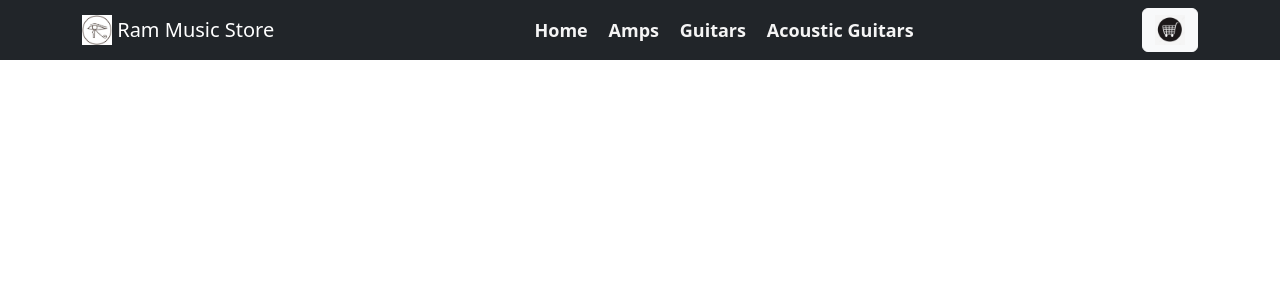
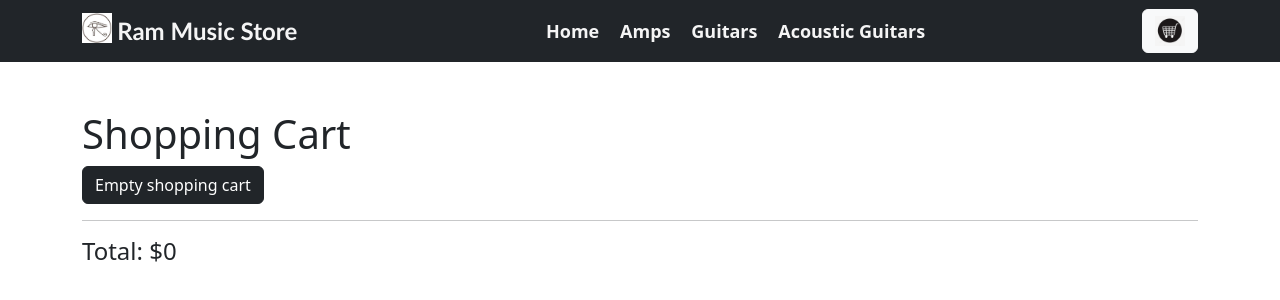
Before and after one commit to ramsesurb/desafio2, a React (Create React App) app: page /cart in a window 1280 px wide. Shown: the top 300 px of the page. Built offline with nearby package versions, Linux system fonts and the light colour scheme.

Commit message:
desafio cart render 1.0

```diff
--- a/package.json
+++ b/package.json
@@ -10,6 +10,7 @@
     "react": "^18.2.0",
     "react-bootstrap": "^2.5.0",
     "react-dom": "^18.2.0",
+    "react-icons": "^4.4.0",
     "react-router-dom": "^6.3.0",
     "react-scripts": "5.0.1",
     "web-vitals": "^2.1.4"
--- a/src/App.js
+++ b/src/App.js
@@ -5,11 +5,7 @@ import ItemListContainer from './components/ItemListContainer/ItemListContainer'
 import {BrowserRouter,Routes,Route} from "react-router-dom";
 import ItemDetailContainer from './components/ItemDetailContainer/ItemDetailContainer';
 import { CartProvider } from './components/contexts/CartProvider/CartProvider';
-
-
-
-
-
+import Cart from './components/Cart/Cart';
 
 
 function App() {
@@ -23,10 +19,13 @@ function App() {
 
       <Header/>
 
+
+
        <Routes>
        <Route path='/' element={ <ItemListContainer/> }/>
        <Route path='/productos/:categoryId' element={<ItemListContainer/>} />
        <Route path='/item/:itemId' element={<ItemDetailContainer />}/>
+       <Route path="/cart" element={<Cart/>}/>
       </Routes>
 
 
--- /dev/null
+++ b/src/components/Cart/Cart.js
@@ -0,0 +1,45 @@
+import React from 'react'
+import {useCartContext } from '../contexts/CartProvider/CartProvider'
+import { useState } from 'react'
+
+const Cart = () => {
+
+const {cart,removeItem,emptyCart,cartTotal} = useCartContext()
+
+console.log(cart)
+  return (
+
+<div className='container my-5'>
+    <h1> Shopping Cart</h1>
+    <button onClick={() => emptyCart(cart)} className='btn btn-dark'>Empty shopping cart</button>
+    <hr/>
+    {cart.map ((item) => (
+    <div key={item.id} className='container my-5 '>
+    <div className='row'>
+        <div key={item.id} className='col-3 ' >
+        <img src={item.images} style={{ width: '12rem' }} alt="" />
+        </div>
+        <div className='col-6 ' >
+        <h4> {item.name} </h4>
+        <h6>3 day shipping</h6>
+        <p>Rating : {item.rating}</p>
+        <p>Country origin : {item.countryOrigin}</p>
+        <p>Color: {item.color}</p>
+        </div>
+        <div className='col-3 ' >
+         <h5>Price</h5>
+         <h6>${item.price}</h6>
+         <br/>
+         <br/>
+         <br/>
+         <button onClick={() => removeItem(item.id)} className='btn btn-dark'> eliminate</button>
+        </div>
+        <hr/>
+    </div>
+    </div>
+))}
+ <h4> Total: ${cartTotal()} </h4>
+</div>
+)}
+
+export default Cart
--- a/src/components/CounterButton/CounterButton.js
+++ b/src/components/CounterButton/CounterButton.js
@@ -1,5 +1,6 @@
 
 import Card from 'react-bootstrap/Card';
+import { Link } from 'react-router-dom';
 
 const Counter = ({max, counter, setCounter, handleAdd}) => {
 
@@ -22,11 +23,10 @@ const Counter = ({max, counter, setCounter, handleAdd}) => {
         <span className="mx-2">{counter}</span>
         <button onClick={handlePlus} className="btn btn-dark">+</button>
         <br/>
-        <button onClick={handleAdd} className="btn btn-outline-dark my-2">
-                Agregar al carrito
-            </button>
+        <Link to="/cart" onClick={handleAdd} className="btn btn-outline-dark my-2">Add to cart</Link>
       </Card.Body>
     </Card>
+
   )
 }
 export default Counter
--- a/src/components/Data/Stock.js
+++ b/src/components/Data/Stock.js
@@ -241,6 +241,8 @@ export const stock = [
       price: 1399,
       stock: 13,
       isTopSeller: true,
+      countryOrigin: "Indonesia",
+      color: "natural"
     },
     { id: 11,
       name: "Fender Bassbreaker 30R 30W",
@@ -258,6 +260,8 @@ export const stock = [
       rever: true,
       price: 899.99,
       stock: 2,
+      countryOrigin: "Indonesia",
+      color: "natural"
     },
     {
       name: "Fender Champion 100",
@@ -277,6 +281,8 @@ export const stock = [
       price: 287.99,
       stock: 4,
       isTopSeller: false,
-      usb: false
+      usb: false,
+      countryOrigin: "Indonesia",
+      color: "natural"
     }
 ]
--- a/src/components/Header/Header.css
+++ b/src/components/Header/Header.css
@@ -3,6 +3,14 @@
     display: flex;
     justify-content: space-around;
     align-items: center;}
+
+    .mainTittle{
+        text-decoration: none;
+        font-weight: 800;
+        color: whitesmoke;
+        font-family: 'Gill Sans', 'Gill Sans MT', Calibri, 'Trebuchet MS', sans-serif;
+        font-size:x-large
+    }
 
     .header-navlink {
         font-size: 18px;
--- a/src/components/Header/Header.js
+++ b/src/components/Header/Header.js
@@ -26,7 +26,8 @@ export const Header = () => {
               height="30"
               className="d-inline-block align-top"
             />{' '}
-            Ram Music Store
+            <Link to=' ' className="mainTittle">Ram Music Store</Link>
+
 
           </Navbar.Brand>
 
--- a/src/components/ItemDetail/ItemDetail.js
+++ b/src/components/ItemDetail/ItemDetail.js
@@ -3,30 +3,27 @@ import ItemCounter from '../CounterButton/CounterButton';
 import { useState } from "react"
 import { CartContext } from '../contexts/CartProvider/CartProvider';
 import { useContext } from 'react';
-
-
-
-
+import { Link } from 'react-router-dom';
 
 const ItemDetail = ({item}) =>{
 const [cantidad, setCantidad] = useState(1)
-const {cart, setCart,addToCart, isInCart } = useContext (CartContext)
+const {cart ,addToCart, isInCart } = useContext (CartContext)
 console.log(cart)
 
+
 const handleAdd =() =>{
-const itemToCart ={id: item.id,precio: item.price,nombre: item.name,}
-  console.log(itemToCart)
+const itemToCart ={id: item.id,countryOrigin: item.countryOrigin, rating: item.rating, price: item.price, name: item.name, images: item.images,isTopSeller:item.isTopSeller,color: item.color, }
+
 
   addToCart(itemToCart)
-  console.log (isInCart(item.id))
+
 }
-
 
 return (
 <div className="container my-5 grid">
 
   <div>
-              <h1> Producto Detallado</h1>
+  <h1> Detailed Product</h1>
   <hr/>
   <div className="container  p-3">
       <div className="row">
@@ -45,23 +42,15 @@ const itemToCart ={id: item.id,precio: item.price,nombre: item.name,}
       </div>
       <div className="col-sm-4 bg-dark text-light">
         <h2> {item.name}</h2>
-                    <h3>Price {item.price}</h3>
+        <h3>Price ${item.price}</h3>
         {
         isInCart(item.id)
-                    ?  <button  className="btn btn-light my-2">ir al carrito</button>
+        ?  <Link to="/cart"  className="btn btn-light my-2">Go to cart</Link>
         :  <ItemCounter max={item.stock} counter={cantidad} setCounter={setCantidad} handleAdd={handleAdd}/>}
-
-
-
-
       </div>
       </div>
-
       </div>
       </div>
-
-
-
     </div>
 )
 }
--- a/src/components/ItemListContainer/ItemListContainer.js
+++ b/src/components/ItemListContainer/ItemListContainer.js
@@ -8,7 +8,6 @@ const ItemListContainer = ()=> {
 
 const [productos, setProductos] = useState([])
 const { categoryId } = useParams()
-
 
 useEffect(() => {
     pedirDatos()
@@ -31,7 +30,6 @@ const ItemListContainer = ()=> {
         <div className="container my-5 ">
 
           <Itemlist productos={productos} key={productos.id}/>
-
         </div>
     )
 
--- a/src/components/contexts/CartProvider/CartProvider.js
+++ b/src/components/contexts/CartProvider/CartProvider.js
@@ -1,15 +1,20 @@
-import { createContext, useEffect, useState } from "react";
+import { createContext, useEffect, useState,useContext } from "react";
 
 
  export const CartContext = createContext ()
 
 
+ const init = JSON.parse(localStorage.getItem('carrito')) || []
 
  export const CartProvider = ({children}) =>{
 
-    const [cart,setCart] =useState ([])
+    const [cart,setCart] =useState (init)
     const addToCart =(item) =>{setCart ([...cart,item])}
     const isInCart =(id) =>{ return cart.some ((item)=> item.id ===id)}
+    const removeItem = (id) => {setCart( cart.filter((item) => item.id !== id) )}
+    const cartQuantity = () => {return cart.reduce((acc, item) => acc + item.cantidad, 0)}
+    const emptyCart =() => {return setCart([])}
+    const cartTotal =()=> {return cart.reduce ((acc,item) => acc+ item.cantidad * item.price, 0)}
     useEffect(() => {localStorage.setItem('carrito', JSON.stringify(cart))}, [cart])
 
     return (
@@ -17,8 +22,16 @@ import { createContext, useEffect, useState } from "react";
             cart,
             addToCart,
             isInCart,
+            removeItem,
+            cartQuantity,
+            emptyCart,
+            cartTotal
           }}>
             {children}
         </CartContext.Provider>
     )
  }
+
+ export const useCartContext = () => {
+  return useContext(CartContext)
+}
--- a/src/components/helpers/PedirDatos.js
+++ b/src/components/helpers/PedirDatos.js
@@ -4,6 +4,6 @@ export const pedirDatos = () => {
     return new Promise( (resolve, reject) => {
             setTimeout(() => {
                 resolve(stock)
-            }, 1000)
+            }, 1)
         } )
     }
--- a/src/components/itemList/ItemList.js
+++ b/src/components/itemList/ItemList.js
@@ -8,8 +8,8 @@ const ItemList = ( {productos = []} ) => {
           <div className="row">
 
             { productos.map((prod) =>
-            <div className="col-md-4">
-            <Item prod={prod} key={prod.id}/>
+            <div key={prod.id} className="col-md-4">
+            <Item prod={prod}/>
             </div>)}
 
           </div>
```
Also changed, not shown: 1 other file (tests, documents, lock files or other folders). Lines whose indentation alone changed are shown as unchanged.
